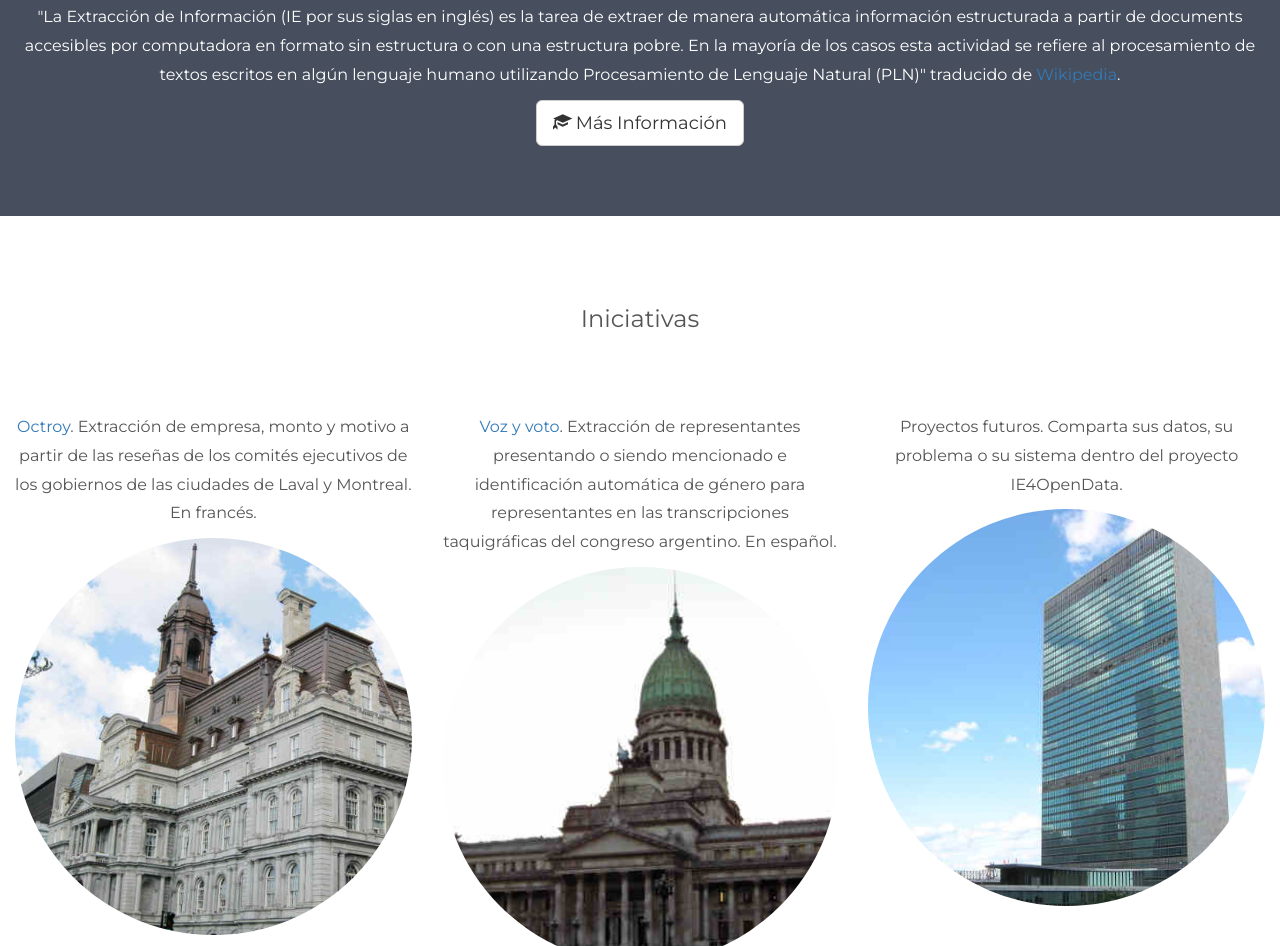
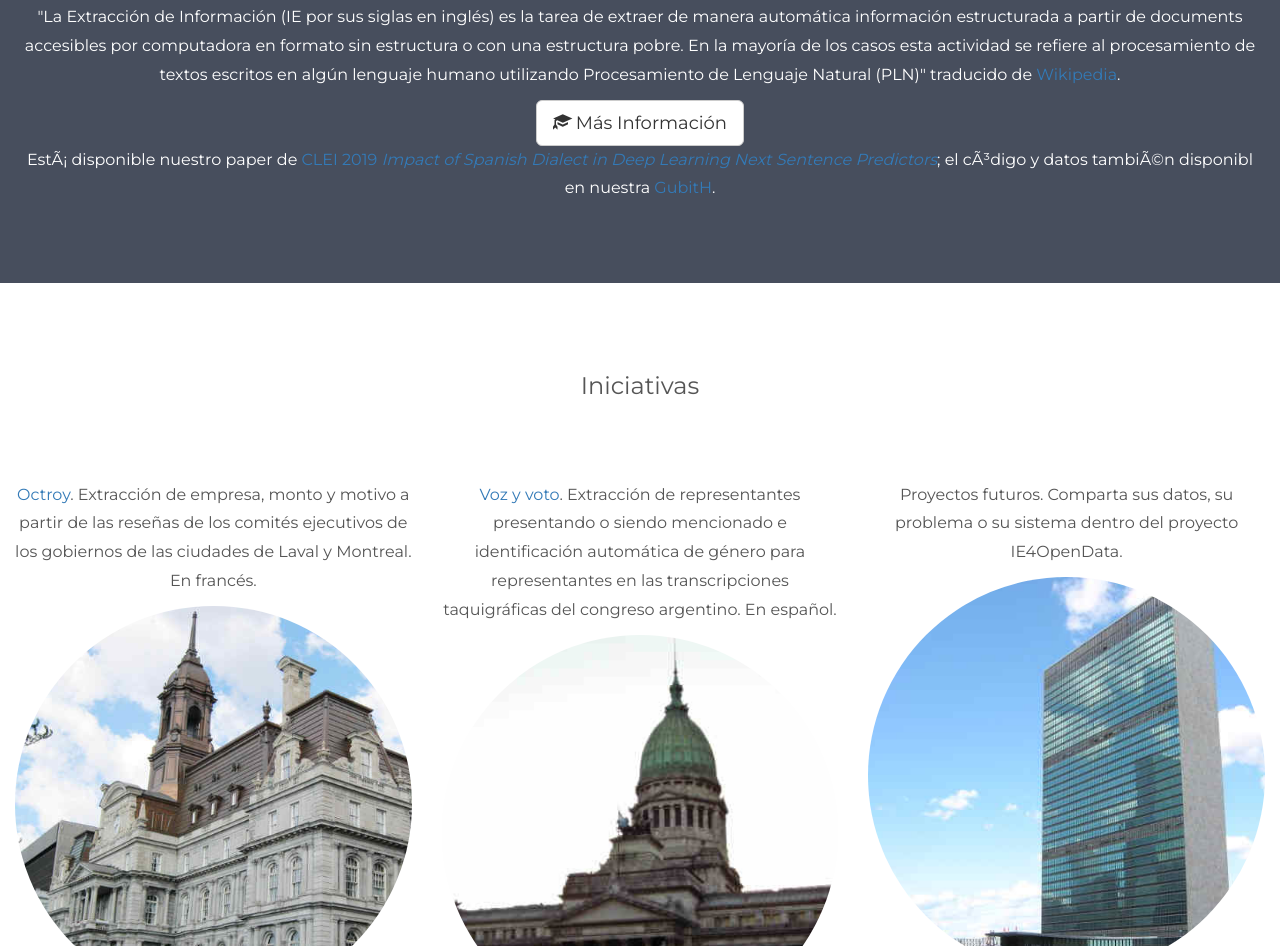
Before and after one commit to IE4OpenData/IE4OpenData.github.io, a plain HTML site: page index_es.html in a window 1280 px wide. Shown: the part 921-1867 px from the top of the page. Drawn offline with nearby package versions, Linux system fonts and the light colour scheme.

Commit message:
added CLEI paper

```diff
--- a/index_es.html
+++ b/index_es.html
@@ -88,6 +88,7 @@
   <a href="https://github.com/IE4OpenData/ECI2016T2" class="btn btn-default btn-lg">
     <span class="glyphicon glyphicon-education"></span> Más Información
   </a>
+  <p>EstÃ¡ disponible nuestro paper de <a href="http://www.duboue.net/pablo/papers/CLEI2019dialect.pdf">CLEI 2019 <i>Impact of Spanish Dialect in Deep Learning Next Sentence Predictors</i></a>; el cÃ³digo y datos tambiÃ©n disponibl en nuestra <a href="https://github.com/IE4OpenDataorganizaciÃ³n de">GubitH</a>.</p>
 </div>
 
 <!-- Third Container (Grid) -->
```
Also changed, not shown: index.html (+1 -0 lines).
